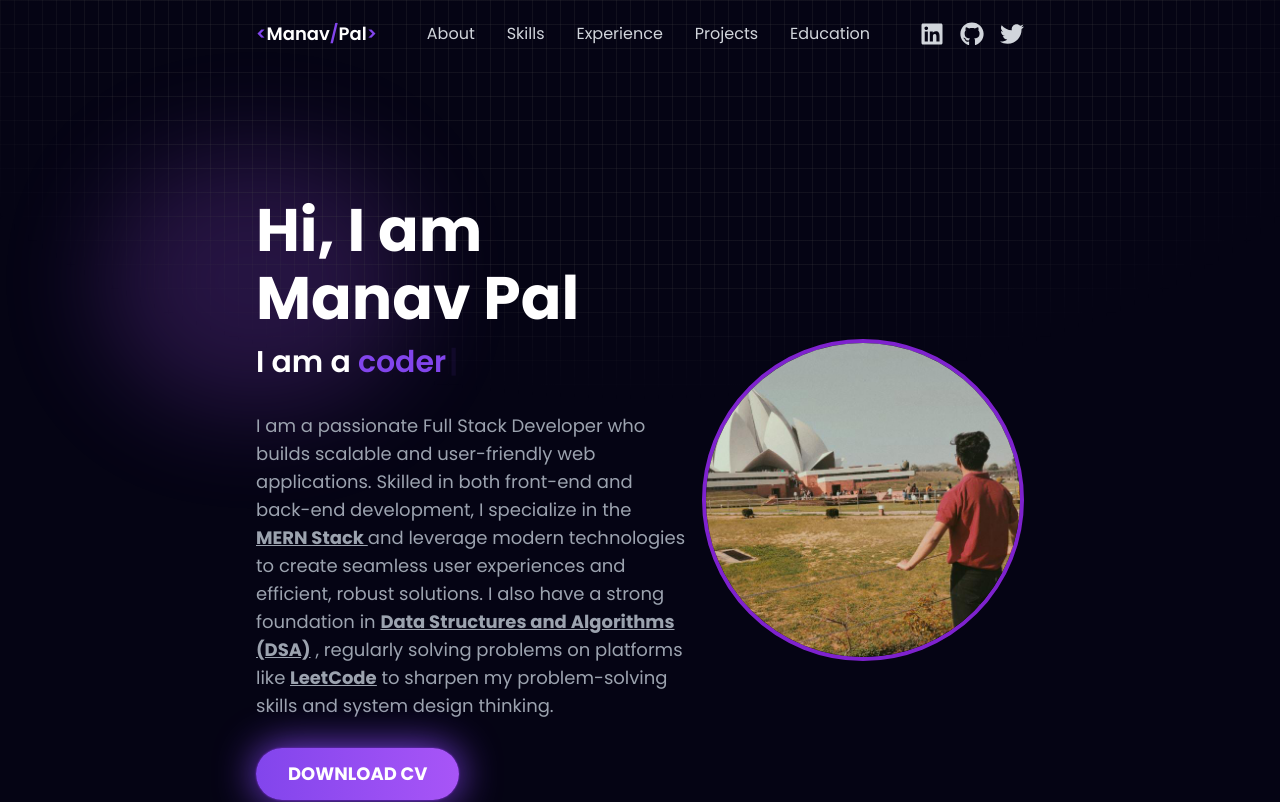
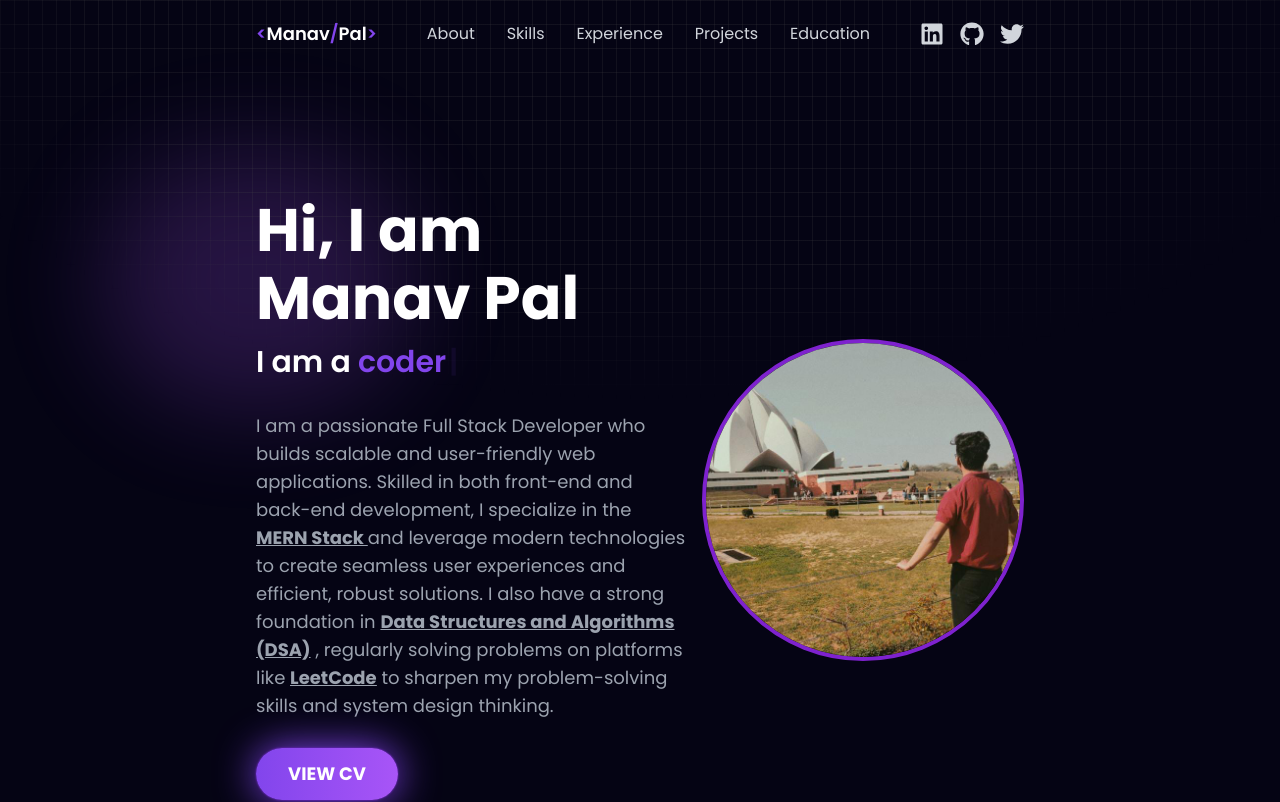
Before and after one commit to Manav9248/portfolio, a React (Vite) app: page / in a window 1280 px wide. Shown: the top 802 px of the page. Built offline with nearby package versions, Linux system fonts and the light colour scheme.

Commit message:
updated cv

```diff
--- a/src/components/About/About.jsx
+++ b/src/components/About/About.jsx
@@ -59,7 +59,7 @@ const About = () => {
             background: 'linear-gradient(90deg,#8245ec,#a855f7)',
             boxShadow: '0 0 2px #8425ec, 0 0 40px #8245ec',
           }}>
-            DOWNLOAD CV
+            VIEW CV
           </a>
           </div>
 
--- a/src/constants.js
+++ b/src/constants.js
@@ -47,7 +47,7 @@ import vastracraft from './assets/work_logo/vastracraft_project_ss.png'
 import imagesearchLogo from './assets/work_logo/image_search.png';
 
 // My CV Link
-export const cv = "https://drive.google.com/file/d/1Knt9LRTseqzyq8luFdcsyyP7fhOZdcX8/view?usp=sharing"
+export const cv = "https://docs.google.com/document/d/18FHSfXmzHn5zmh-U8CdN3in9Z6rvAh4VrW5-jPGAhLI/edit?tab=t.0"
 
 // Social Media
 export const socialMedia = {
```
